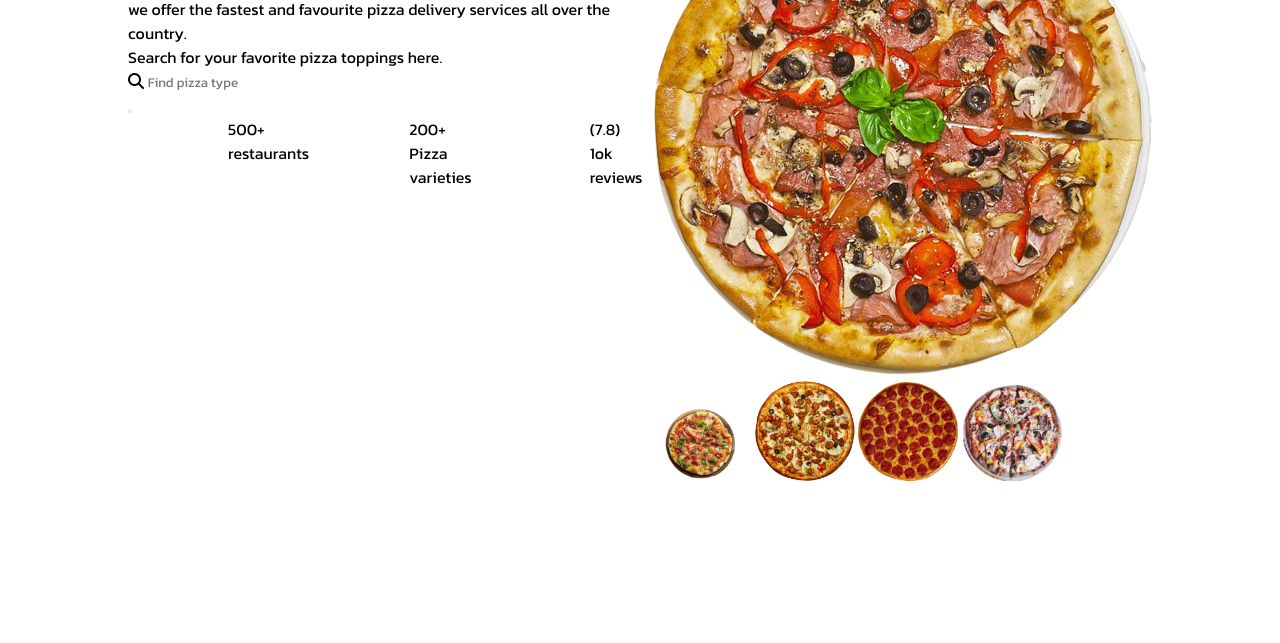
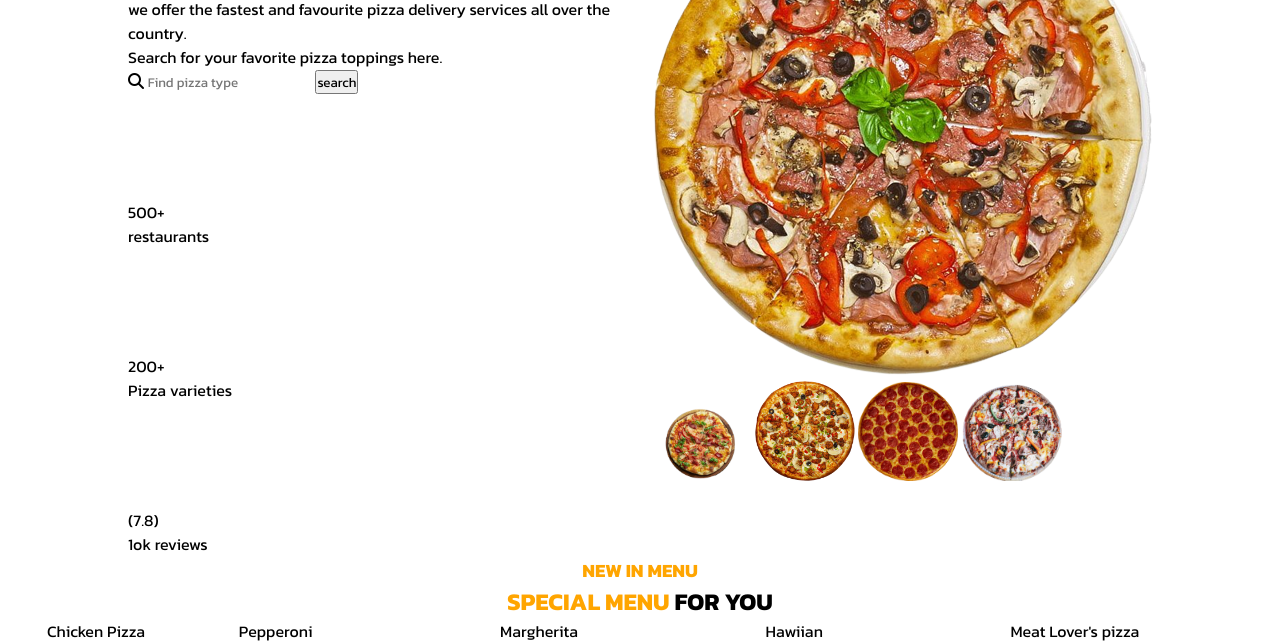
Before and after one commit to lumwachi25418/Pizzaara-deliveries, a plain HTML site: page index.html in a window 1280 px wide. Shown: the part 257-900 px from the top of the page. Before the commit the page ends 800 px from the top, so only its background shows below. Drawn offline with Linux system fonts and the light colour scheme.

Commit message:
added list

```diff
--- a/css/sections/header.css
+++ b/css/sections/header.css
@@ -43,8 +43,8 @@ justify-content: space-around;
 }
 .searchbar {
   border: solid lightgray 1px;
-  width: 20%;
-  display:flex;
+  width: 240%;
+  padding: 1.6em;
 
 }
 .hero__left input {
@@ -52,11 +52,20 @@ justify-content: space-around;
   outline: none;
 }
 .card__review__hero__left{
-    display: flex ;
-    justify-content: space-between;
+    display:flex;
+    margin:0 auto;}
 
 
+.menu-section{
+    text-align:center;
+
 }
-.card{
-    display: flex;
+.menu-list ul{
+    display:flex;
+    justify-content: space-around;
+    list-style-type: none;
+
 }
+.menu-list ul:hover a {
+  background-color: #eea534;
+}
--- a/index.html
+++ b/index.html
@@ -46,15 +46,18 @@
            <p>we offer the fastest and favourite pizza delivery services all over the country.<br>
             Search for your favorite pizza toppings here.</p>
               <div class="searchbar__hero__left">
+                <div class="hero__left__input">
                 <div>
               <i class="fa-solid fa-magnifying-glass"></i>
-              <input type="search"placeholder="Find pizza type ">
-  <input type="button"placeholder="search">
+
+              <input type="search"placeholder="Find pizza type "/>
+              <button>search</button>
+            </div>
+              </div>
+            </div>
+<div class="card__review__hero__left">
   </div>
-  <button type="search"></button>
-</div>
-<div class="card__review__hero__left">
-  <div class="card__left">
+  <div class="card__review__left">
   <img src="images/cutlery.png"width="100">
 </div>
 <div>
@@ -63,7 +66,7 @@
     restaurants
   </P>
 </div>
-<div class="card__center">
+<div class="card__review__center">
   <img src="images/varieties.png"width="100">
   </div>
   <div>
@@ -72,7 +75,7 @@
       Pizza varieties
     </p>
   </div>
-  <div class="card__right">
+  <div class="card__review__right">
   <img src="images/star.png" width="100">
   </div>
   <div>
@@ -81,7 +84,6 @@
       1ok reviews
     </p>
   </div>
-            </div>
             </div>
 
           <div class="hero__right">
@@ -93,9 +95,26 @@
             <img src="images/pizza-3.png"width=100>
             <img src="images/pizza-4.png"width=100>
           </div>
+        </div>
+
+        </div>
           </div>
         </div>
       </hero>
+      <!--Menu-section-->
+      <div class="menu-section">
+      <h3><span class="orange">NEW  IN  MENU</span></h3>
+      <h2><span class="orange">SPECIAL  MENU </span>FOR YOU<h2>
+    </div>
+    <div class="menu-list">
+    <ul><a>Chicken Pizza</li>
+    <li><a>Pepperoni</li>
+    <li><a>Margherita</li>
+    <li><a>Hawiian</li>
+    <li><a>Meat Lover's pizza</li>
+      </div>
+</section>
+
     </header>
 
   </body>
```
